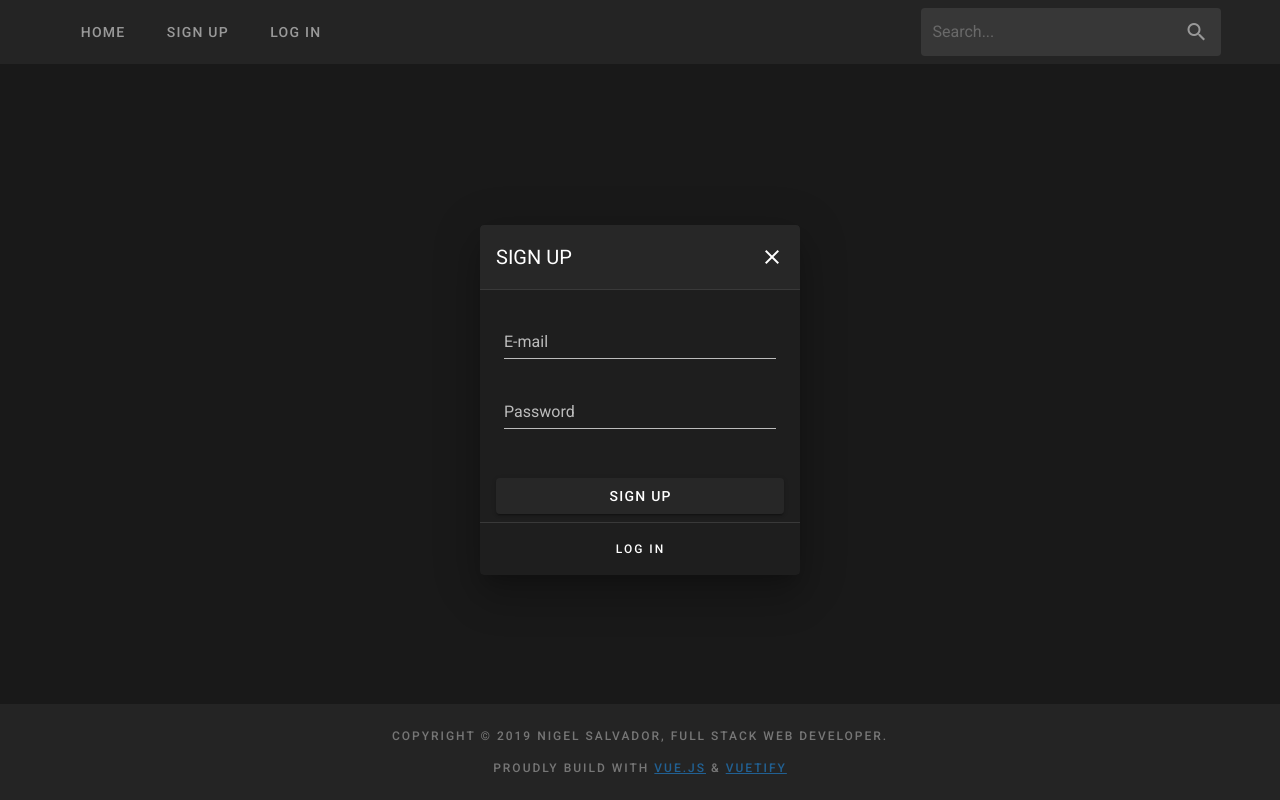
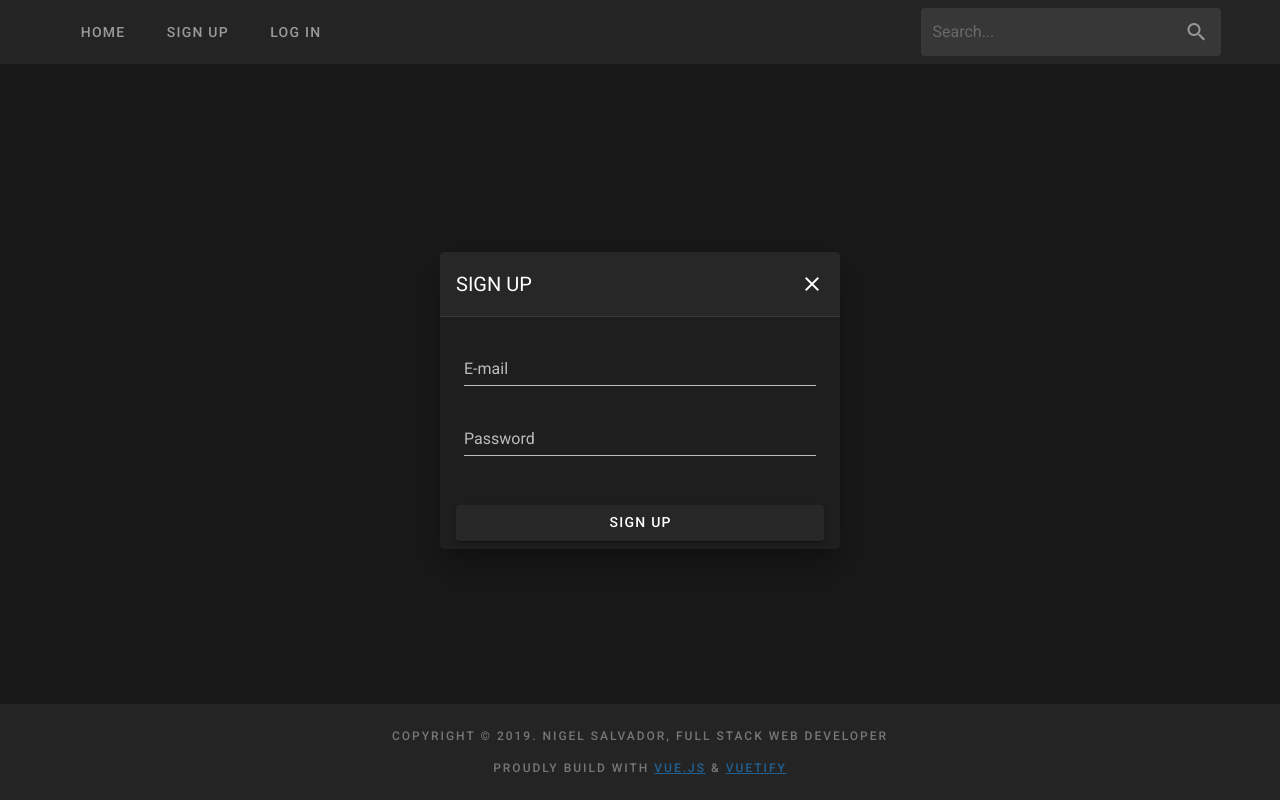
Before and after one commit to nsalvador/vue-tv-ui, a Vue app: page /search in a window 1280 px wide. Both pictures are taken after a click on the button "SIGN UP". Built offline with nearby package versions, Linux system fonts and the light colour scheme.

Commit message:
Updated 'Sign Up' & 'Log In' dialog boxes

```diff
--- /dev/null
+++ b/src/components/StartDialog.vue
@@ -0,0 +1,56 @@
+<template>
+  <v-dialog persistent width="400" v-model="dialog">
+    <v-card>
+      <v-toolbar flat>
+        <v-toolbar-title class="text-uppercase" v-text="title" />
+        <v-spacer />
+        <v-btn icon @click="dialog=false">
+          <v-icon>mdi-close</v-icon>
+        </v-btn>
+      </v-toolbar>
+      <v-divider />
+      <v-card-text class="pt-5">
+        <v-text-field label="E-mail"></v-text-field>
+        <v-text-field label="Password"></v-text-field>
+      </v-card-text>
+      <v-card-actions>
+        <v-btn block v-text="title" />
+      </v-card-actions>
+    </v-card>
+  </v-dialog>
+</template>
+
+<script>
+import { mapState, mapMutations } from "vuex";
+export default {
+  name: "Sign-Up-Dialog",
+  computed: {
+    btnText() {
+      let output;
+      switch (this.title) {
+        case "Sign Up":
+          output = "Log In";
+          break;
+        case "Log In":
+          output = "Sign Up";
+          break;
+        default:
+          output = "";
+      }
+      return output;
+    },
+    ...mapState({ title: "dialogTitle" }),
+    dialog: {
+      get() {
+        return this.$store.state.dialog;
+      },
+      set(value) {
+        this.setDialog(value);
+      }
+    }
+  },
+  methods: {
+    ...mapMutations(["setDialog"])
+  }
+};
+</script>
--- a/src/components/core/Drawer.vue
+++ b/src/components/core/Drawer.vue
@@ -1,7 +1,13 @@
 <template>
-  <v-navigation-drawer v-model="drawer" app temporary>
+  <v-navigation-drawer v-model="drawer" app>
     <v-list>
-      <v-list-item v-for="(link, i) in links" :key="i" :to="link.to">
+      <v-list-item
+        v-for="(link, i) in links"
+        :key="i"
+        :to="link.to"
+        v-show="showButton(link)"
+        @click.stop="onClick(link)"
+      >
         <v-list-item-content>
           <v-list-item-title v-text="link.text" />
         </v-list-item-content>
@@ -12,8 +18,12 @@
 
 <script>
 import { mapState, mapMutations } from "vuex";
+import showButtonMixin from "../../mixins/showButtonMixin";
+import onClickMixin from "../../mixins/onClickMixin";
 
 export default {
+  name: "Drawer",
+  mixins: [showButtonMixin, onClickMixin],
   computed: {
     drawer: {
       get() {
@@ -23,10 +33,23 @@ export default {
         this.setDrawer(value);
       }
     },
-    ...mapState(["links"])
+    dialog: {
+      get() {
+        return this.$store.state.dialog;
+      },
+      set(value) {
+        this.setDialog(value);
+      }
+    },
+    ...mapState(["links", "started"])
   },
   methods: {
-    ...mapMutations(["setDrawer"])
+    ...mapMutations([
+      "setDrawer",
+      "setDialog",
+      "setDialogTitle",
+      "toggleDrawer"
+    ])
   }
 };
 </script>
--- a/src/components/core/Footer.vue
+++ b/src/components/core/Footer.vue
@@ -12,7 +12,7 @@
 export default {
   name: "Footer",
   data: () => ({
-    text: `Copyright &copy; ${new Date().getFullYear()} Nigel Salvador, Full Stack Web Developer.<br/>Proudly build with <a target='_blank' href='https://vuejs.org/'>Vue.js</a> &amp; <a target='_blank' href='https://vuetifyjs.com/en/'>Vuetify</a>`
+    text: `Copyright &copy; ${new Date().getFullYear()}. Nigel Salvador, Full Stack Web Developer<br/>Proudly build with <a target='_blank' href='https://vuejs.org/'>Vue.js</a> &amp; <a target='_blank' href='https://vuetifyjs.com/en/'>Vuetify</a>`
   })
 };
 </script>
--- a/src/components/core/Header.vue
+++ b/src/components/core/Header.vue
@@ -9,63 +9,10 @@
         class="ma-1 hidden-sm-and-down"
         text
         v-text="link.text"
-        v-show="
-					link.text == 'Home' ||
-						link.text == 'Sign Up' ||
-						link.text == 'Log In' ||
-						(link.text == 'Log Out' && started)
-				"
+        v-show="showButton(link)"
         @click.stop="onClick(link)"
       />
-
-      <v-dialog v-model="signUpDialog" persistent width="25%">
-        <v-card>
-          <v-toolbar flat>
-            <v-toolbar-title class="text-uppercase">Sign Up</v-toolbar-title>
-            <v-spacer />
-            <v-btn icon @click="signUpDialog=false">
-              <v-icon>mdi-close</v-icon>
-            </v-btn>
-          </v-toolbar>
-          <v-divider />
-          <v-card-text class="pt-5">
-            <v-text-field label="E-mail"></v-text-field>
-            <v-text-field label="Password"></v-text-field>
-          </v-card-text>
-          <v-card-actions>
-            <v-btn block>Sign Up</v-btn>
-          </v-card-actions>
-          <v-divider />
-          <v-card-actions class="d-flex justify-center">
-            <v-btn text class="overline" @click="logIn">Log In</v-btn>
-          </v-card-actions>
-        </v-card>
-      </v-dialog>
-
-      <v-dialog v-model="logInDialog" persistent width="25%">
-        <v-card>
-          <v-toolbar flat>
-            <v-toolbar-title class="text-uppercase">Log In</v-toolbar-title>
-            <v-spacer />
-            <v-btn icon @click="logInDialog=false">
-              <v-icon>mdi-close</v-icon>
-            </v-btn>
-          </v-toolbar>
-          <v-divider />
-          <v-card-text class="pt-5">
-            <v-text-field label="E-mail"></v-text-field>
-            <v-text-field label="Password"></v-text-field>
-          </v-card-text>
-          <v-card-actions>
-            <v-btn block>Log In</v-btn>
-          </v-card-actions>
-          <v-divider />
-          <v-card-actions class="d-flex justify-center">
-            <v-btn text class="overline" @click="signUp">Sign Up</v-btn>
-          </v-card-actions>
-        </v-card>
-      </v-dialog>
-
+      <app-start-dialog />
       <v-spacer />
       <v-text-field
         style="max-width: 300px;"
@@ -85,44 +32,40 @@
 <script>
 import { mapState, mapMutations, mapActions } from "vuex";
 import router from "../../router";
+import showButtonMixin from "../../mixins/showButtonMixin";
+import onClickMixin from "../../mixins/onClickMixin";
 
 export default {
   name: "Header",
+  components: {
+    AppStartDialog: () => import("../../components/StartDialog.vue")
+  },
+  mixins: [showButtonMixin, onClickMixin],
   data: () => ({
-    show: "",
-    signUpDialog: false,
-    logInDialog: false
+    show: ""
   }),
   computed: {
-    ...mapState(["links", "started"])
+    dialog: {
+      get() {
+        return this.$store.state.dialog;
+      },
+      set(value) {
+        this.setDialog(value);
+      }
+    },
+    ...mapState(["links", "started", "drawer"])
   },
   methods: {
-    logIn() {
-      this.signUpDialog = false;
-      this.logInDialog = true;
-    },
-    signUp() {
-      this.logInDialog = false;
-      this.signUpDialog = true;
-    },
     ...mapMutations([
       "toggleDrawer",
       "setSeries",
       "setError",
       "setLoading",
-      "setStarted"
+      "setStarted",
+      "setDialog",
+      "setDialogTitle"
     ]),
     ...mapActions(["search", "createUser", "logoutUser"]),
-    onClick(item) {
-      switch (item.text) {
-        case "Sign Up":
-          this.signUpDialog = true;
-          break;
-        case "Log In":
-          this.logInDialog = true;
-          break;
-      }
-    },
     onKeyDown() {
       this.onClickAppend();
     },
--- /dev/null
+++ b/src/mixins/onClickMixin.js
@@ -0,0 +1,25 @@
+export default {
+	methods: {
+		onClick(link) {
+			if (this.drawer) {
+				this.toggleDrawer();
+			}
+			let text;
+			switch (link.text) {
+				case 'Sign Up':
+					{
+						text = link.text;
+						this.dialog = true;
+					}
+					break;
+				case 'Log In':
+					{
+						text = link.text;
+						this.dialog = true;
+					}
+					break;
+			}
+			this.setDialogTitle(text);
+		}
+	}
+};
--- /dev/null
+++ b/src/mixins/showButtonMixin.js
@@ -0,0 +1,12 @@
+export default {
+	methods: {
+		showButton(link) {
+			return (
+				link.text === 'Home' ||
+				link.text == 'Sign Up' ||
+				link.text == 'Log In' ||
+				(link.text == 'Log Out' && this.started)
+			);
+		}
+	}
+};
--- a/src/store.js
+++ b/src/store.js
@@ -13,6 +13,8 @@ export default new Vuex.Store({
 		series: {},
 		started: false,
 		drawer: false,
+		dialog: false,
+		dialogTitle: '',
 		links: [
 			{
 				text: 'Home',
@@ -43,7 +45,9 @@ export default new Vuex.Store({
 		setError: (state, payload) => (state.error = payload),
 		setLoading: (state, payload) => (state.loading = payload),
 		setStarted: (state, payload) => (state.started = payload),
-		toggleDrawer: state => (state.drawer = !state.drawer)
+		toggleDrawer: state => (state.drawer = !state.drawer),
+		setDialog: (state, payload) => (state.dialog = payload),
+		setDialogTitle: (state, payload) => (state.dialogTitle = payload)
 	},
 	actions: {
 		async createUser({ commit }, config) {
```
